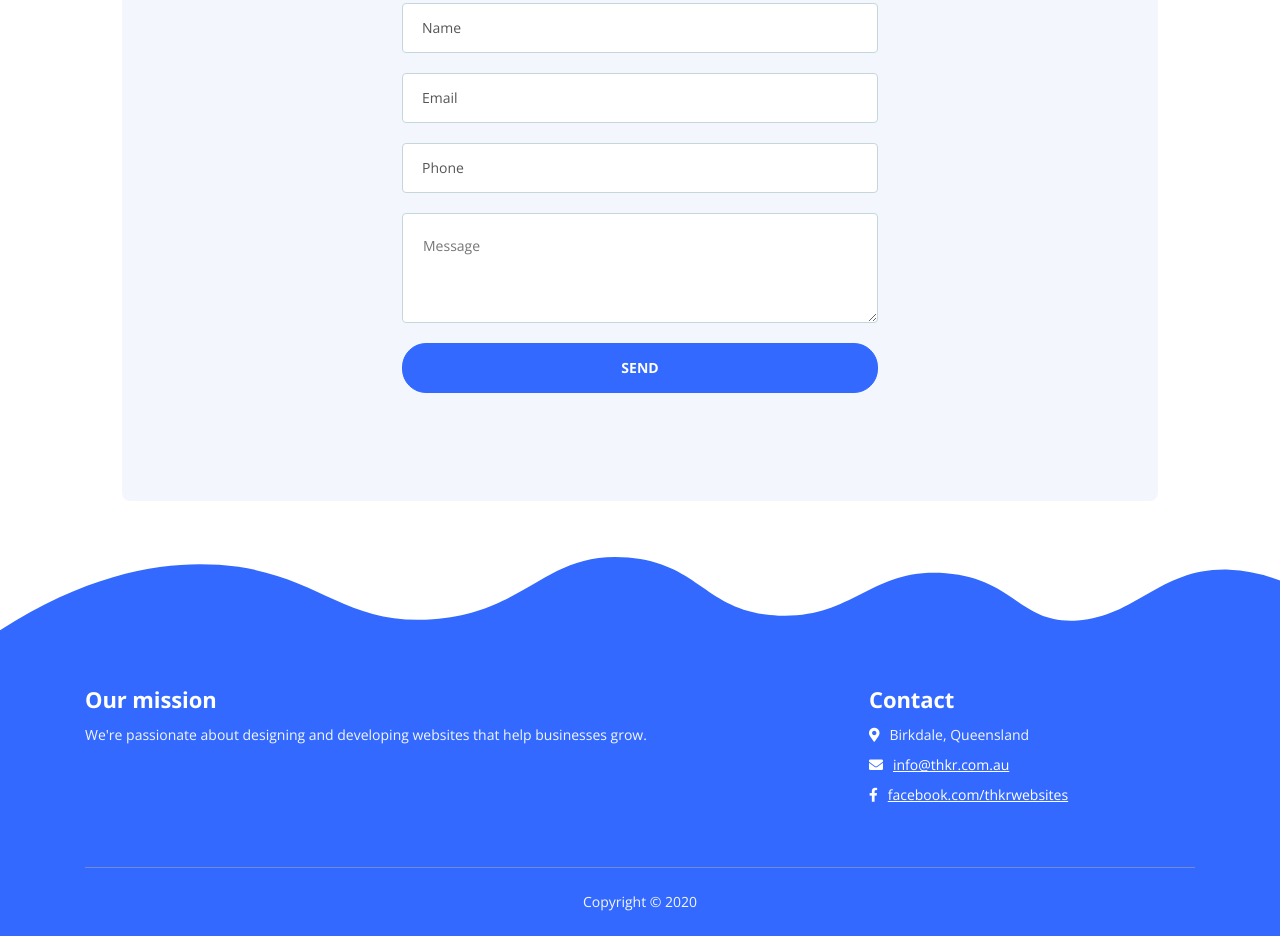
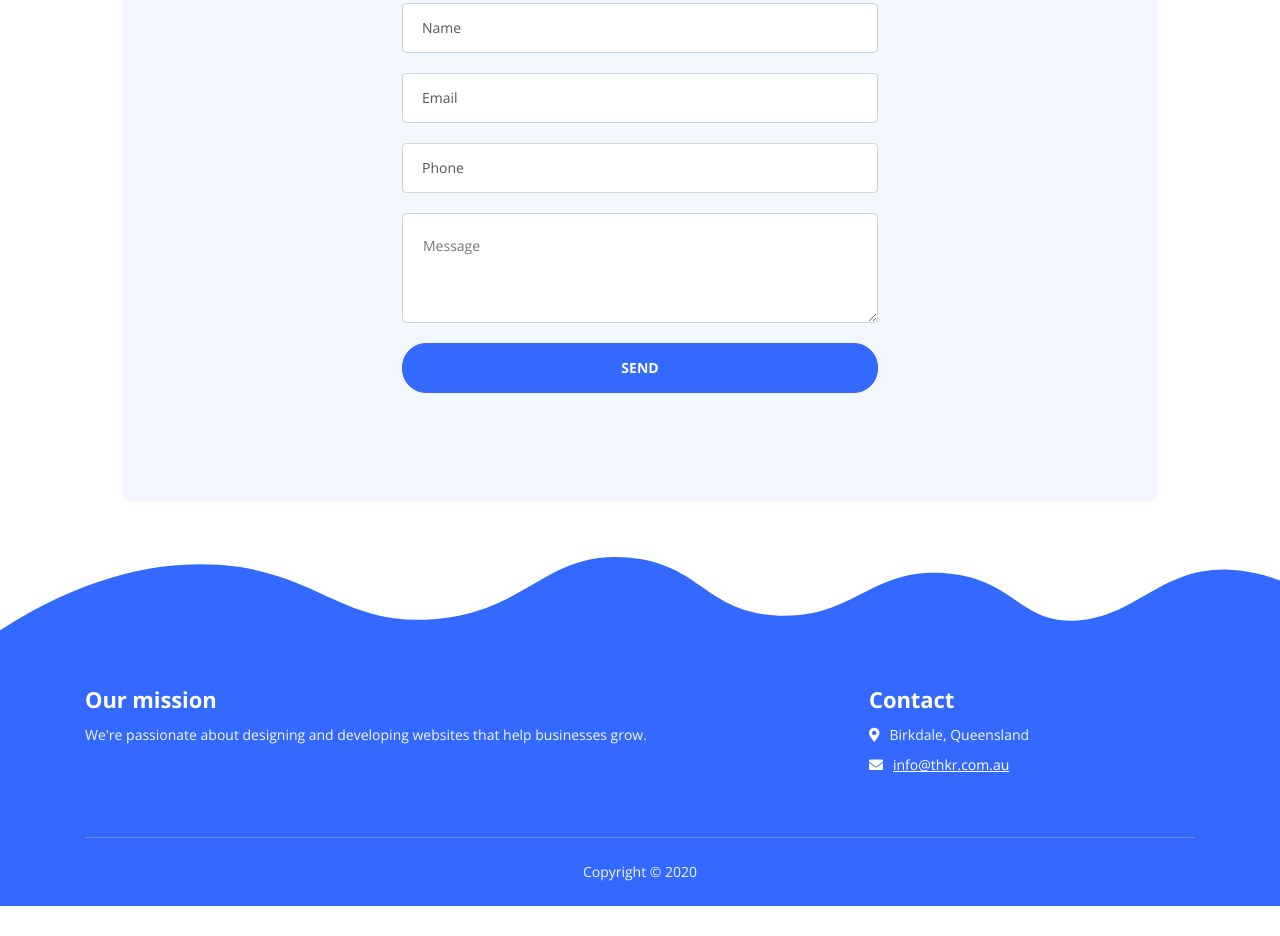
Before and after one commit to kiel-abraham/thkr-static, a plain HTML site: page index.html in a window 1280 px wide. Shown: the part 3923-4859 px from the top of the page. After the commit the page ends 4829 px from the top, so only its background shows below. Drawn offline with nearby package versions, Linux system fonts and the light colour scheme.

Commit message:
Update index.html

```diff
--- a/index.html
+++ b/index.html
@@ -461,12 +461,6 @@
                                 	<a class="white" href="mailto:info@thkr.com.au">info@thkr.com.au</a>
                                 </div>
                             </li>
-                            <li class="media">
-                                <i class="fab fa-facebook-f"></i>
-                                <div class="media-body">
-                                	<a class="white" href="#">facebook.com/thkrwebsites</a>
-                                </div>
-                            </li>
                         </ul>
                     </div>
                 </div> <!-- end of col -->
```
